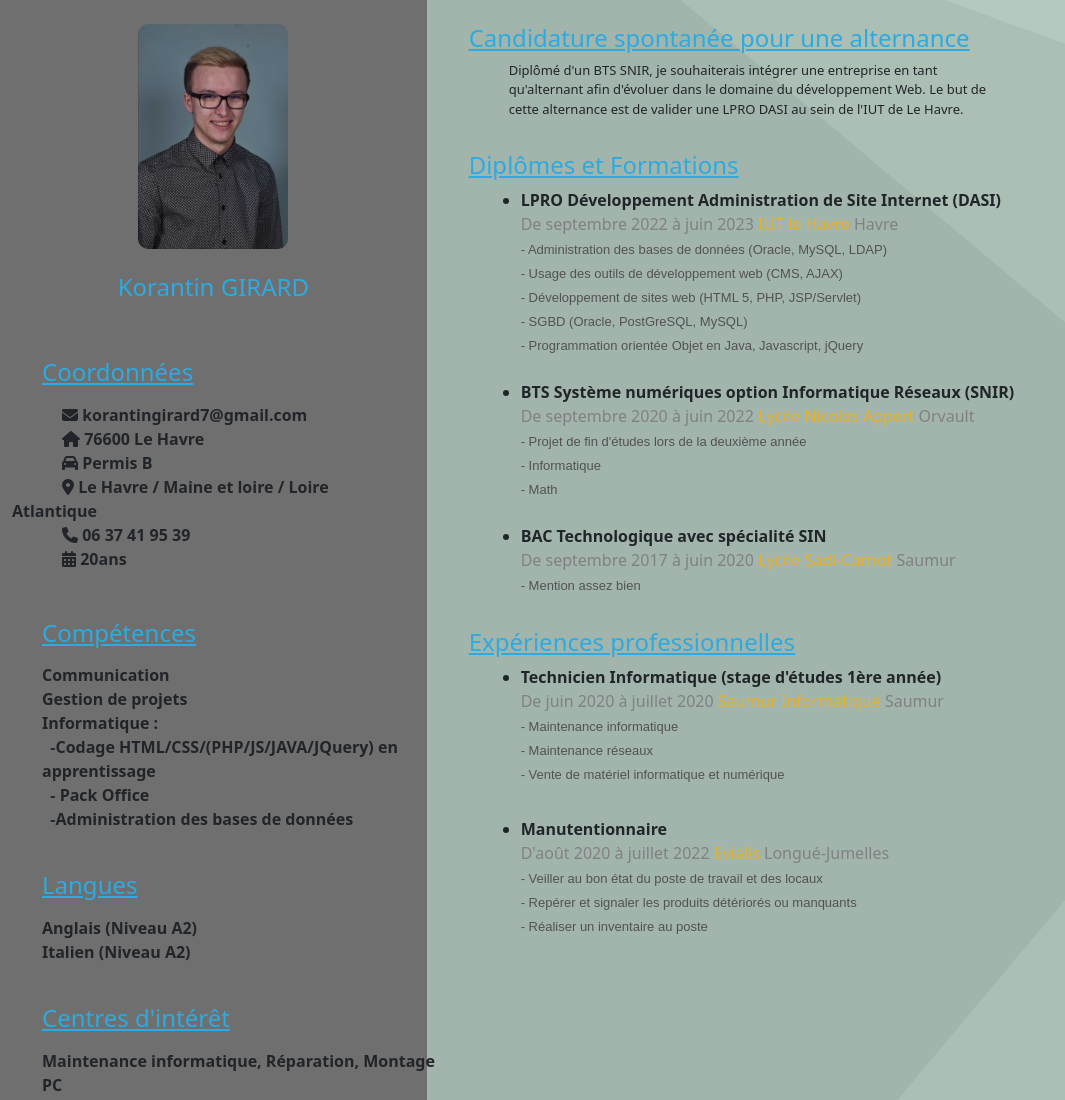
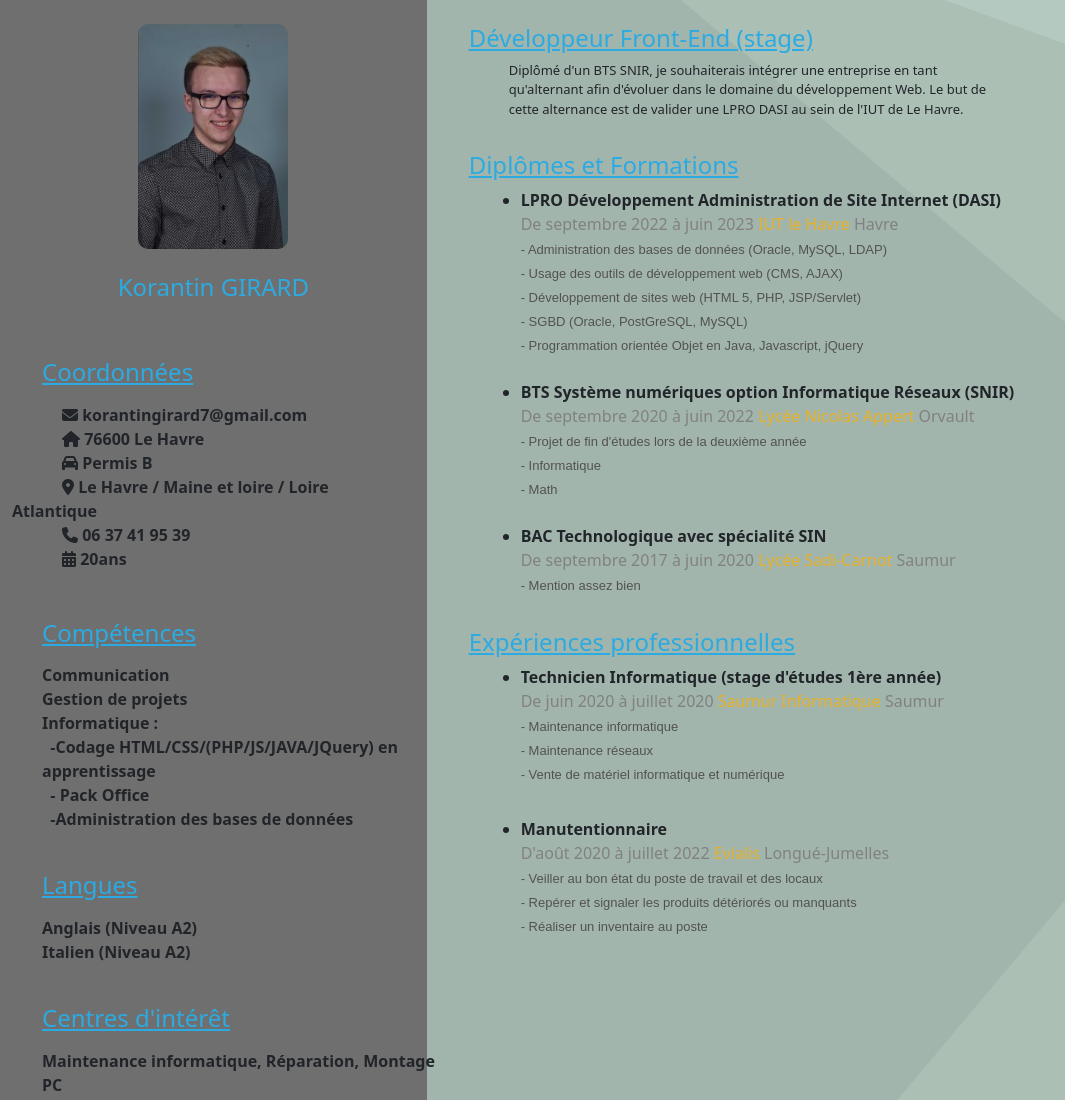
Before and after one commit to Adekan507/Girard_Korantin_CV, a plain HTML site: page index.html in a window 1280 px wide. Shown: the top 1100 px of the page, without its empty margins (0-1065 px from the left). Drawn offline with nearby package versions, Linux system fonts and the light colour scheme.

Commit message:
Add files via upload

```diff
--- a/index.html
+++ b/index.html
@@ -77,7 +77,7 @@
             <div class="whitediv col-md-8 col-sm-12">
                 <br />
                 <div class="row">
-                    <h4 class="title col-md-12"> Candidature spontanée pour une alternance  </h4>
+                    <h4 class="title col-md-12"> Développeur Front-End (stage) </h4>
                     <div class="col-md-12">
                         <p class="text">
                         Diplômé d'un BTS SNIR, je souhaiterais intégrer une entreprise en tant <br />
```
